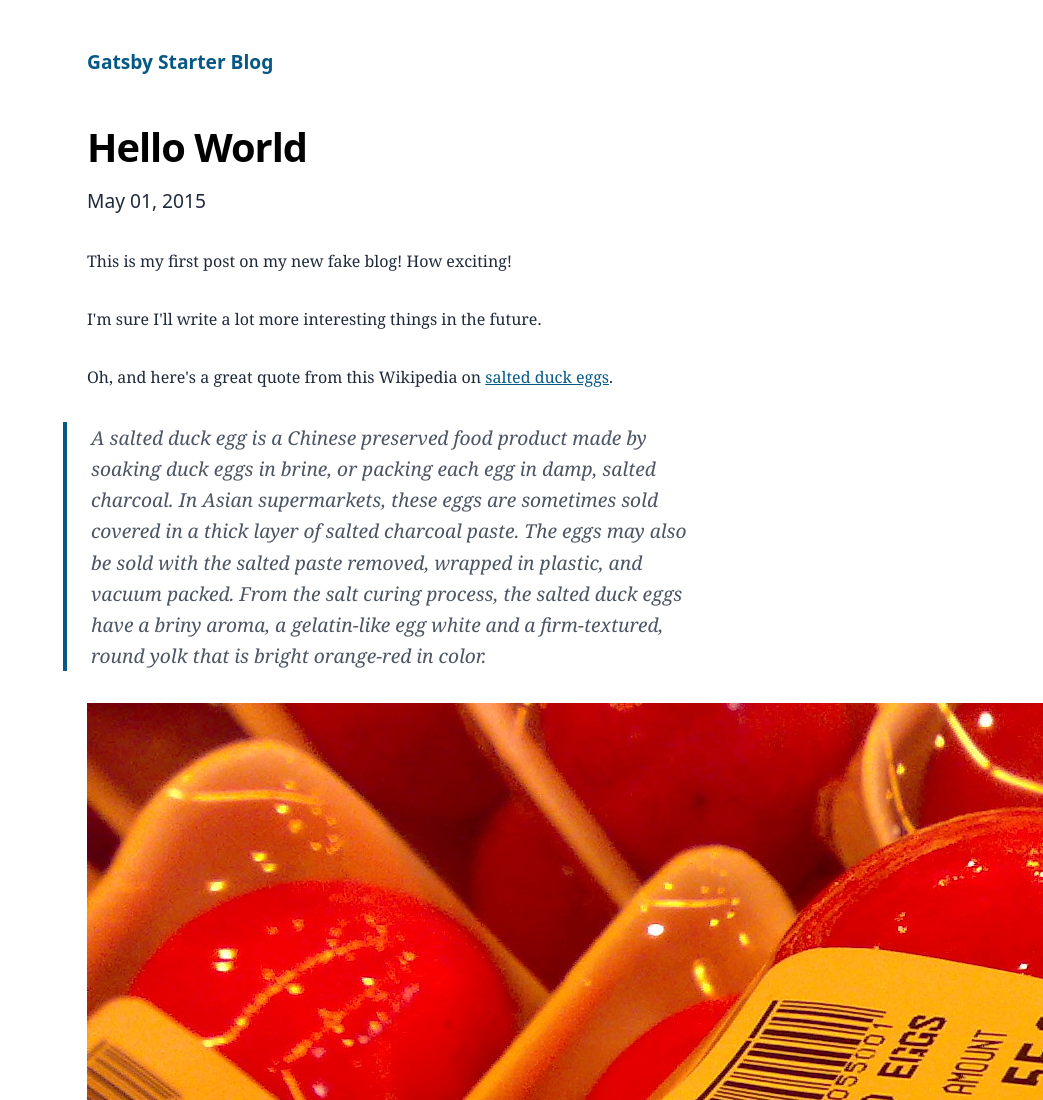
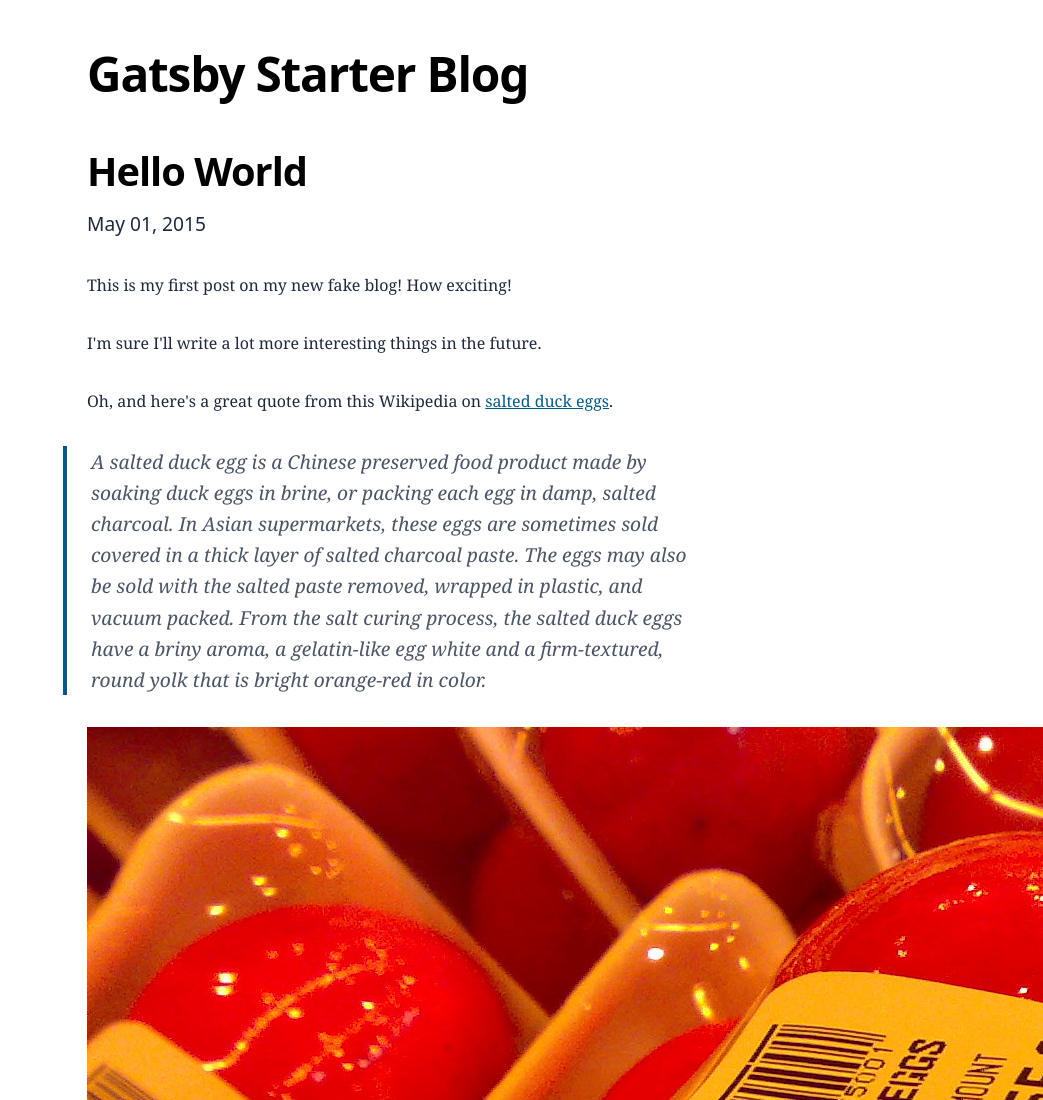
Before and after one commit to Seok-CH/seokch-blog, a Gatsby site: page /hello-world/ in a window 1280 px wide. Shown: the top 1100 px of the page, without its empty margins (237-1280 px from the left). Built offline with nearby package versions, Linux system fonts and the light colour scheme; Gatsby itself is replaced by a stand-in of ours; some packages are replaced by stand-ins of ours.

Commit message:
[#2] remove: layout의 location관련 로직 삭제
- layout의 header를 location에 따라 다르게 보여주지 않을 예정이므로 로직 삭제

```diff
--- a/src/components/layout.tsx
+++ b/src/components/layout.tsx
@@ -2,34 +2,19 @@ import * as React from 'react';
 import { Link } from 'gatsby';
 
 type Props = {
-  location: {
-    pathname: string;
-  };
   title: string;
   children: React.ReactNode;
 };
 
-const Layout = ({ location, title, children }: Props) => {
-  const rootPath = `/`;
-  const isRootPath = location.pathname === rootPath;
-  let header;
-
-  if (isRootPath) {
-    header = (
-      <h1 className='main-heading'>
-        <Link to='/'>{title}</Link>
-      </h1>
-    );
-  } else {
-    header = (
-      <Link className='header-link-home' to='/'>
-        {title}
-      </Link>
-    );
-  }
+const Layout = ({ title, children }: Props) => {
+  const header = (
+    <h1 className='main-heading'>
+      <Link to='/'>{title}</Link>
+    </h1>
+  );
 
   return (
-    <div className='global-wrapper' data-is-root-path={isRootPath}>
+    <div className='global-wrapper'>
       <header className='global-header'>{header}</header>
       <main>{children}</main>
       <footer>
--- a/src/pages/404.tsx
+++ b/src/pages/404.tsx
@@ -6,12 +6,11 @@ import Seo from '../components/seo';
 
 const NotFoundPage: React.FC<PageProps<Queries.NotFoundPageQuery>> = ({
   data,
-  location,
 }) => {
   const siteTitle = data.site?.siteMetadata?.title;
 
   return (
-    <Layout location={location} title={siteTitle || ''}>
+    <Layout title={siteTitle || ''}>
       <h1>404: Not Found</h1>
       <p>You just hit a route that doesn&#39;t exist... the sadness.</p>
     </Layout>
--- a/src/pages/index.tsx
+++ b/src/pages/index.tsx
@@ -6,21 +6,20 @@ import Seo from '../components/seo';
 
 const BlogIndexPage: React.FC<PageProps<Queries.BlogIndexPageQuery>> = ({
   data,
-  location,
 }) => {
   const siteTitle = data.site?.siteMetadata?.title || `Title`;
   const posts = data.allMarkdownRemark.nodes;
 
   if (posts.length === 0) {
     return (
-      <Layout location={location} title={siteTitle}>
+      <Layout title={siteTitle}>
         <p>no content</p>
       </Layout>
     );
   }
 
   return (
-    <Layout location={location} title={siteTitle}>
+    <Layout title={siteTitle}>
       <ol style={{ listStyle: `none` }}>
         {posts.map((post) => {
           const title = post.frontmatter?.title || post.fields?.slug;
--- a/src/templates/blog-post.tsx
+++ b/src/templates/blog-post.tsx
@@ -6,12 +6,11 @@ import Seo from '../components/seo';
 
 const BlogPostTemplate: React.FC<PageProps<Queries.BlogPostBySlugQuery>> = ({
   data: { previous, next, site, markdownRemark: post },
-  location,
 }) => {
   const siteTitle = site?.siteMetadata?.title || `Title`;
 
   return (
-    <Layout location={location} title={siteTitle}>
+    <Layout title={siteTitle}>
       <article
         className='blog-post'
         itemScope
```
